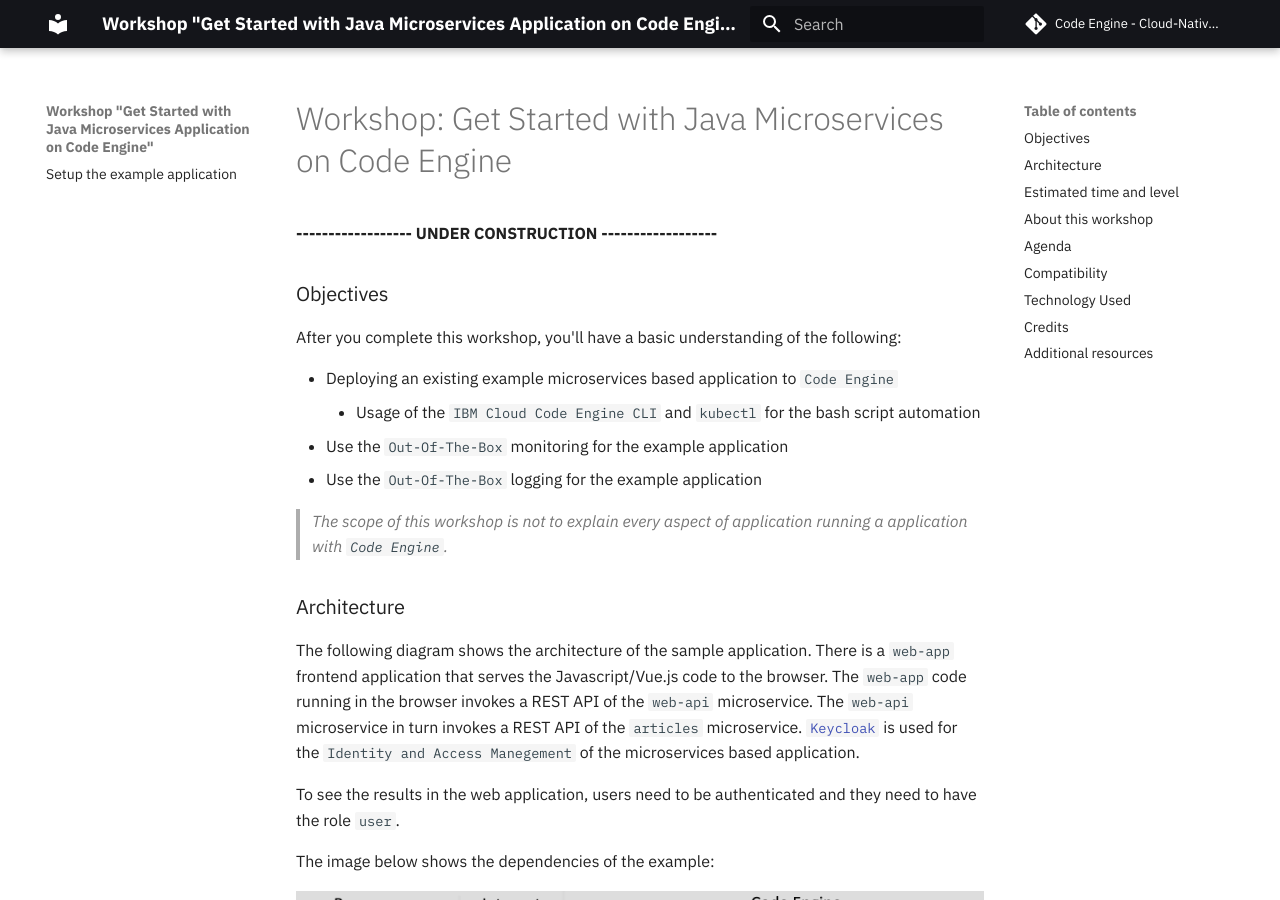
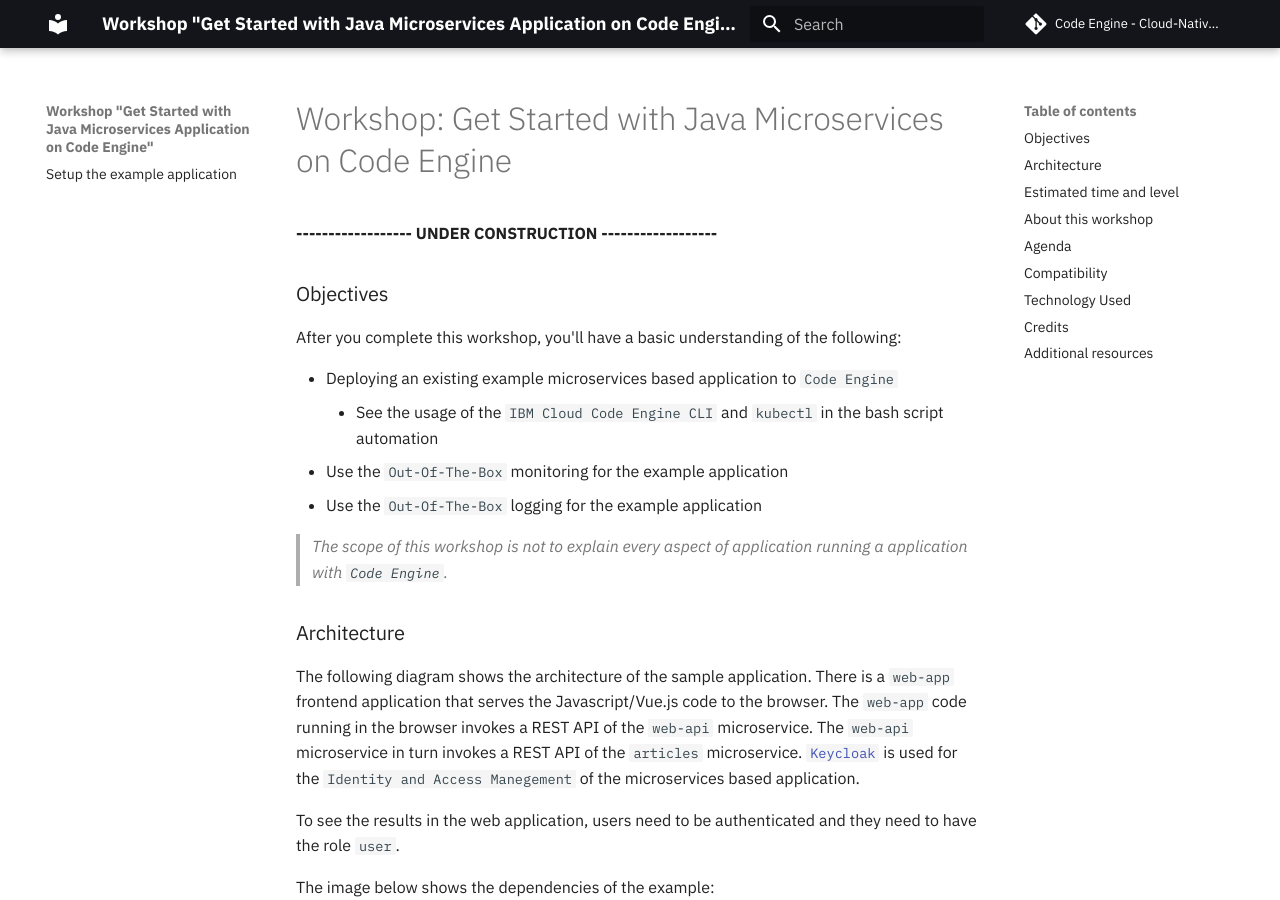
Before and after one commit to thomassuedbroecker/ce-cns-problem, an MkDocs documentation site: the page built from documentation/README.md, in a window 1280 px wide and 900 px high. Built offline with MkDocs 1.6.1 and Material for MkDocs 9.7.7, drawn with Linux system fonts in a browser that asks for light colours; comment, search, counter and statistics services are not loaded.

Commit message:
update readme

```diff
--- a/documentation/README.md
+++ b/documentation/README.md
@@ -9,7 +9,7 @@
 After you complete this workshop, you'll have a basic understanding of the following:
 
 * Deploying an existing example microservices based application to `Code Engine`
-    * Usage of the `IBM Cloud Code Engine CLI` and `kubectl` for the bash script automation
+    * See the usage of the `IBM Cloud Code Engine CLI` and `kubectl` in the bash script automation
 * Use the `Out-Of-The-Box` monitoring for the example application
 * Use the `Out-Of-The-Box` logging for the example application
 
```
